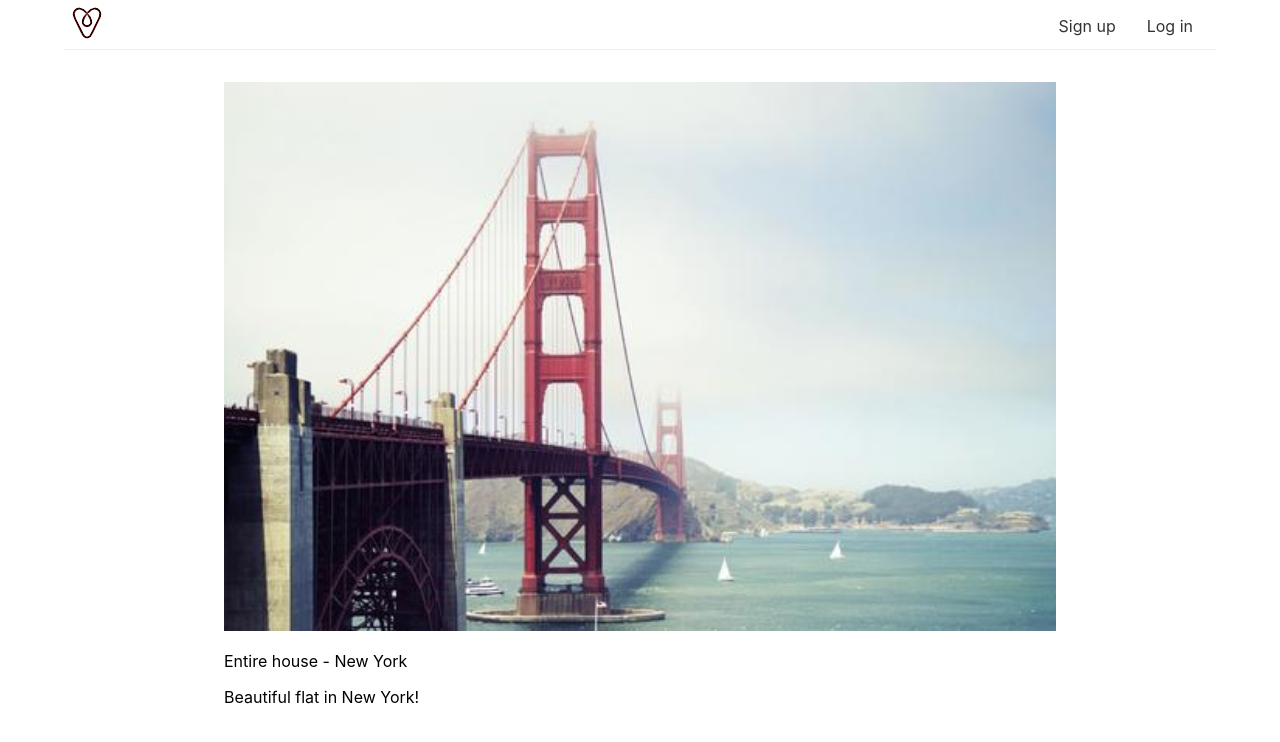
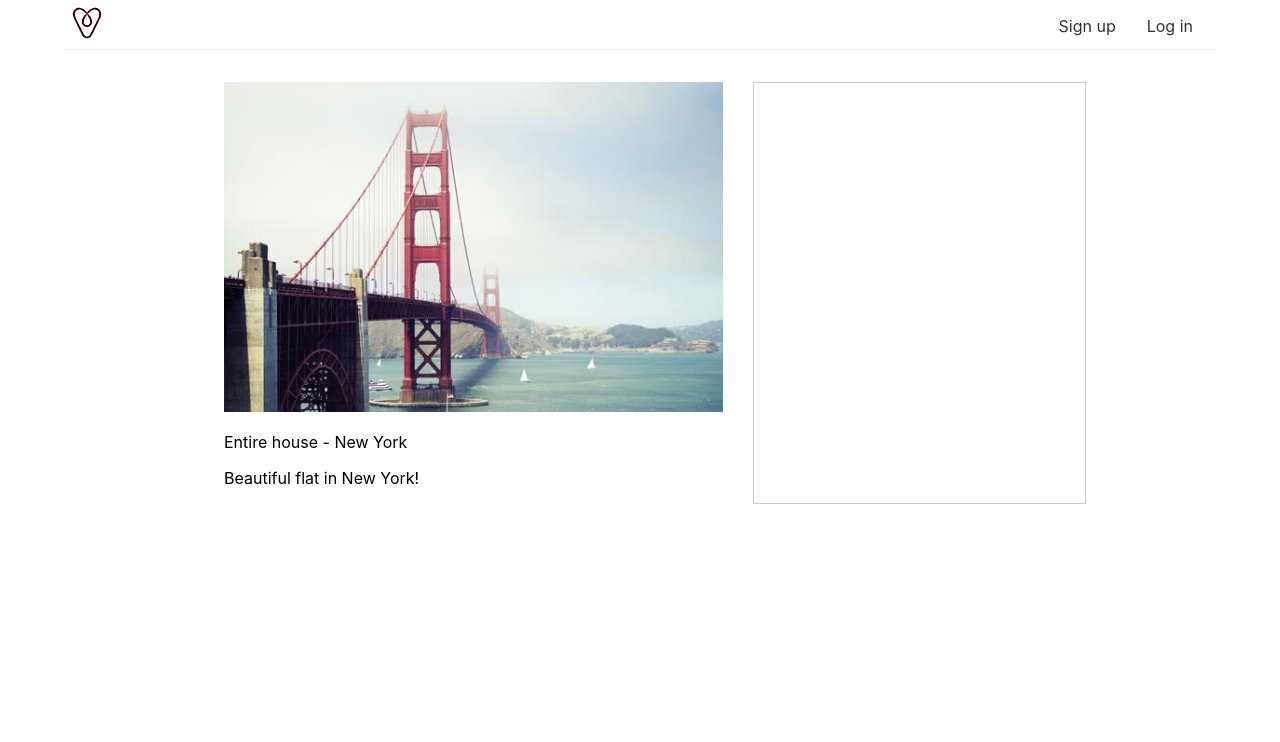
Before and after one commit to xanisu/nextbnb, a Next.js app: page /houses/1 in a window 1280 px wide. Shown: the top 742 px of the page. Built offline with nearby package versions, Linux system fonts and the light colour scheme.

Commit message:
5/20 fs nextbnb start datepicker

```diff
--- a/pages/houses/[id].js
+++ b/pages/houses/[id].js
@@ -6,15 +6,32 @@
 export default function House(props) {
   return (
     <Layout content={
-          <div>
+          <div className="container">
               <Head>
                   <title>{props.house.title}</title>
               </Head>
-              <img src={props.house.picture} width="100%" alt="House picture" />
-              <p>
-              {props.house.type} - {props.house.town}
-              </p>
-              <p>{props.house.title}</p>
+              <article>
+                <img src={props.house.picture} width="100%" alt="House picture" />
+                <p>
+                  {props.house.type} - {props.house.town}
+                </p>
+                <p>{props.house.title}</p>
+              </article>
+              <aside></aside>
+              <style jsx>{
+                `
+                  .container {
+                    display: grid;
+                    grid-template-columns: 60% 40%;
+                    grid-gap: 30px;
+                  }
+                  aside {
+                    border: 1px solid #ccc;
+                    padding: 20px;
+                  }
+                `
+              }
+              </style>
         </div>
       } />
   )
```
